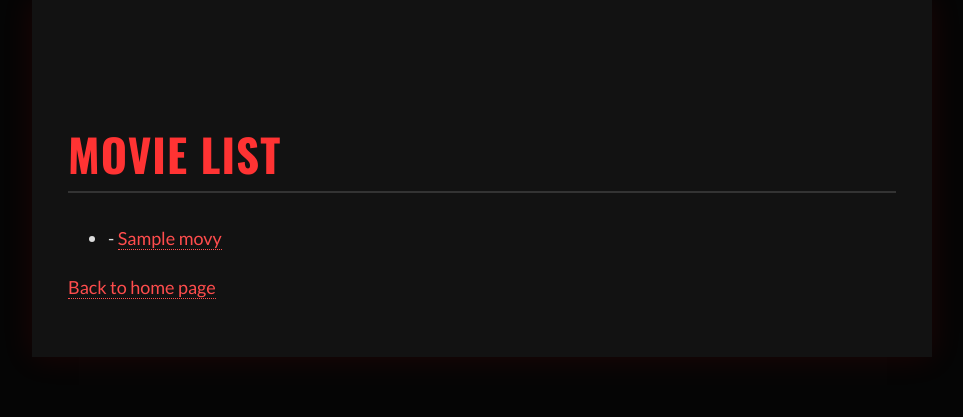
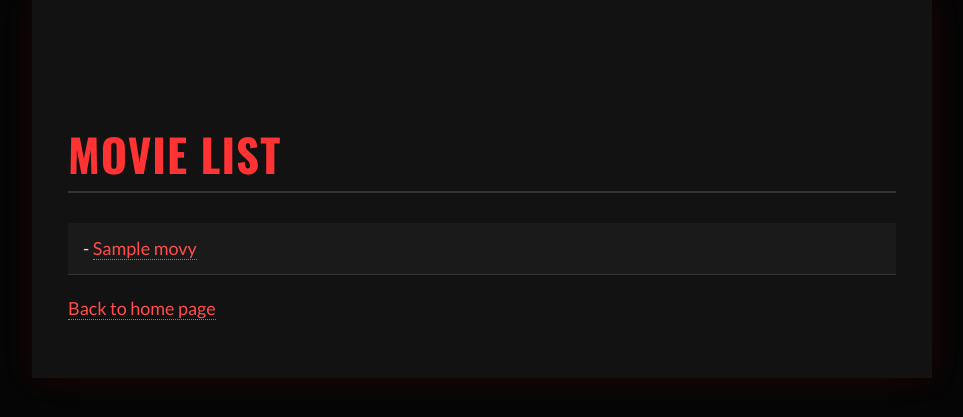
Before and after one commit to lara-queirogaa/Metacritics-website, a Flask app: template templates/movie-list.html in a window 1280 px wide. Shown: the top 417 px of the page, without its empty margins (158-1121 px from the left). Run offline with Flask 3, Linux system fonts and the light colour scheme; the template is opened without the code that fills it: most values are stand-ins (such as "Sample title", 1, 10 or a date in 2020).

Commit message:
Update style.css

```diff
--- a/static/style.css
+++ b/static/style.css
@@ -188,6 +188,39 @@ table tr:hover td {
   font-family: 'Oswald', sans-serif;
 }
 
+/* --- Linha de Lista Estilo “Tabela” --- */
+.list-line {
+  list-style-type: none;      /* Remove bullets */
+  padding: 0;
+  margin: 0 0 1em 0;
+  width: 100%;
+}
+
+.list-line li {
+  background-color: #1a1a1a; /* Fundo escuro para cada linha */
+  color: #dcdcdc;             /* Texto claro */
+  padding: 10px 15px;         /* Espaçamento interno */
+  border-bottom: 1px solid #333; /* Linha separadora */
+  font-family: 'Lato', sans-serif;
+  transition: background-color 0.2s ease;
+}
+
+.list-line li:hover {
+  background-color: #2a2a2a; /* Hover mais claro */
+}
+
+.list-line li a {
+  color: #ff4d4d;
+  text-decoration: none;
+  border-bottom: 1px dotted #ff4d4d;
+}
+
+.list-line li a:hover {
+  color: #ffffff;
+  border-bottom: 1px solid #ffffff;
+}
+
+
 /* --- Responsividade e Impressão --- */
 
 @media only screen and (min-width: 480px) {
```
